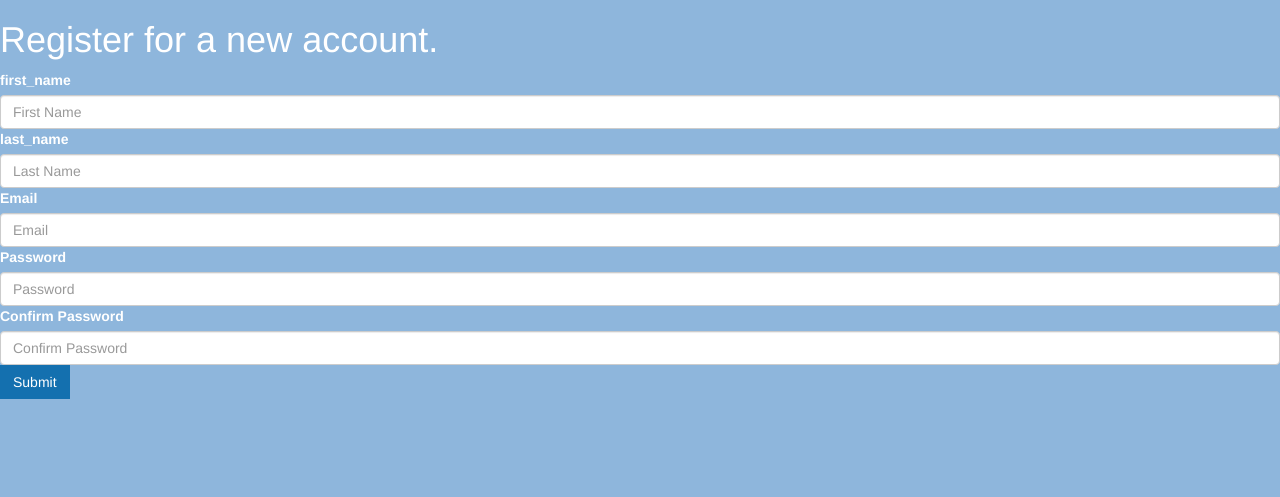
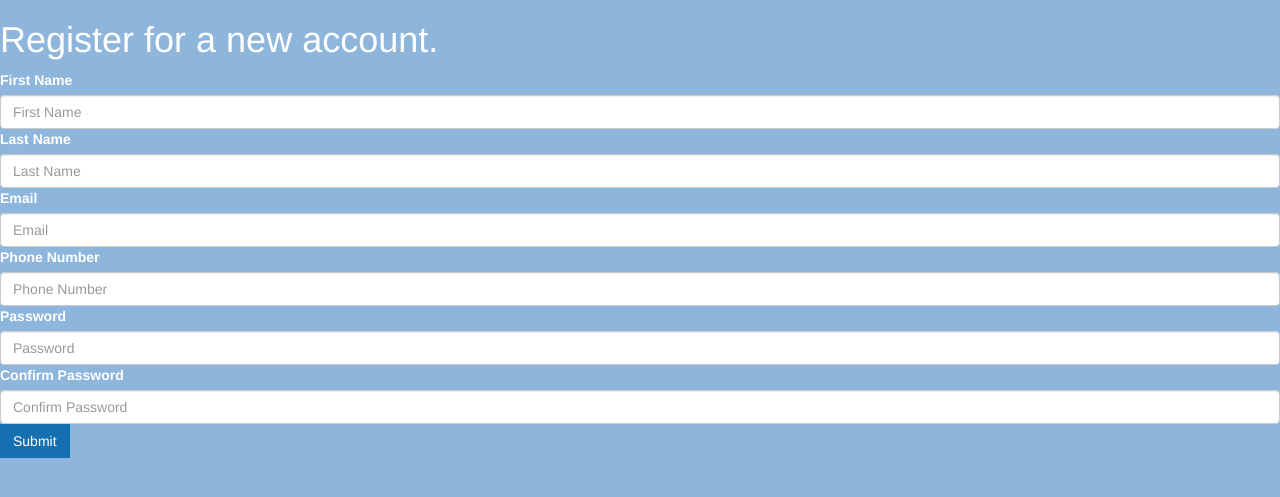
Before and after one commit to laurenwden/GoodsendAppTestCode, a Flask app: page /register in a window 1280 px wide. Shown: the top 497 px of the page. Run offline with Flask 2, Linux system fonts and the light colour scheme; parts of the project's set-up code (start-up, migrations or seed data) failed here and were passed over; some libraries are stand-ins or nearby versions.

Commit message:
debugging models and routes

```diff
--- a/goodsend/forms.py
+++ b/goodsend/forms.py
@@ -4,8 +4,8 @@ from wtforms import StringField, PasswordField, SubmitField, TextAreaField
 from wtforms.validators import DataRequired, EqualTo, Email, Length
 
 class UserInfoForm(FlaskForm):
-    first_name = StringField('first_name', validators=[DataRequired()])
-    last_name = StringField('last_name',validators=[DataRequired()])
+    first_name = StringField('First Name', validators=[DataRequired()])
+    last_name = StringField('Last Name',validators=[DataRequired()])
     email = StringField('Email', validators=[DataRequired(), Email()])
     phone_number = StringField('Phone Number', validators=[DataRequired(), Length(min=10, max=10)])
     password = PasswordField('Password',validators=[DataRequired()])
--- a/goodsend/models.py
+++ b/goodsend/models.py
@@ -20,8 +20,6 @@ class User(db.Model,UserMixin):
     email = db.Column(db.String(150), nullable=False, unique=True)
     phone_number = db.Column(db.String(150), nullable=True, unique=True)
     password = db.Column(db.String(256), nullable = False)
-
-
 
     def __init__(self,first_name, last_name,email,phone_number, password):
         self.first_name = first_name
--- a/goodsend/routes.py
+++ b/goodsend/routes.py
@@ -3,9 +3,9 @@
 from goodsend import app, db
 from flask import render_template, request, redirect, url_for
 # import forms
-from goodsend.forms import UserInfoForm, CaseForm, LoginForm
+from goodsend.forms import UserInfoForm, LoginForm
 #import models
-from goodsend.models import User, Case, check_password_hash
+from goodsend.models import User, check_password_hash
 
 from flask_login import login_required,login_user,current_user,logout_user
 
@@ -17,11 +17,12 @@ def register():
         # Get Information
         first_name = form.first_name.data
         last_name = form.last_name.data
+        email = form.email.data
+        phone_number = form.phone_number.data
         password = form.password.data
-        email = form.email.data
-        print("\n",username,password,email)
+        print("\n", first_name, last_name, email,phone_number,password)
         # Create an instance of User
-        user = User(username,email,password)
+        user = User(first_name,last_name,email, phone_number, password)
         # Open and insert into database
         db.session.add(user)
         # Save info into database
--- a/goodsend/templates/base.html
+++ b/goodsend/templates/base.html
@@ -7,7 +7,7 @@
 <meta name="Description" content="Enter your description here"/>
 <link rel="stylesheet" href="https://cdnjs.cloudflare.com/ajax/libs/twitter-bootstrap/3.3.7/css/bootstrap.min.css">
 <link rel="stylesheet" href="https://cdnjs.cloudflare.com/ajax/libs/font-awesome/5.13.0/css/all.min.css">
-<link rel="stylesheet" href="assets/css/style.css">
+<!-- <link rel="stylesheet" href="assets/css/style.css"> -->
 <link rel="stylesheet" href="../static/css/main.css">
 <title>GoodSend</title>
 </head>
--- a/goodsend/templates/register.html
+++ b/goodsend/templates/register.html
@@ -21,6 +21,10 @@
             {{ form.email(class="form-control", placeholder="Email") }}
         </fieldset>
         <fieldset>
+            {{ form.phone_number.label }}
+            {{ form.phone_number(class="form-control", placeholder="Phone Number") }}
+        </fieldset>
+        <fieldset>
             {{ form.password.label }}
             {{ form.password(class="form-control", placeholder="Password") }}
         </fieldset>
```
